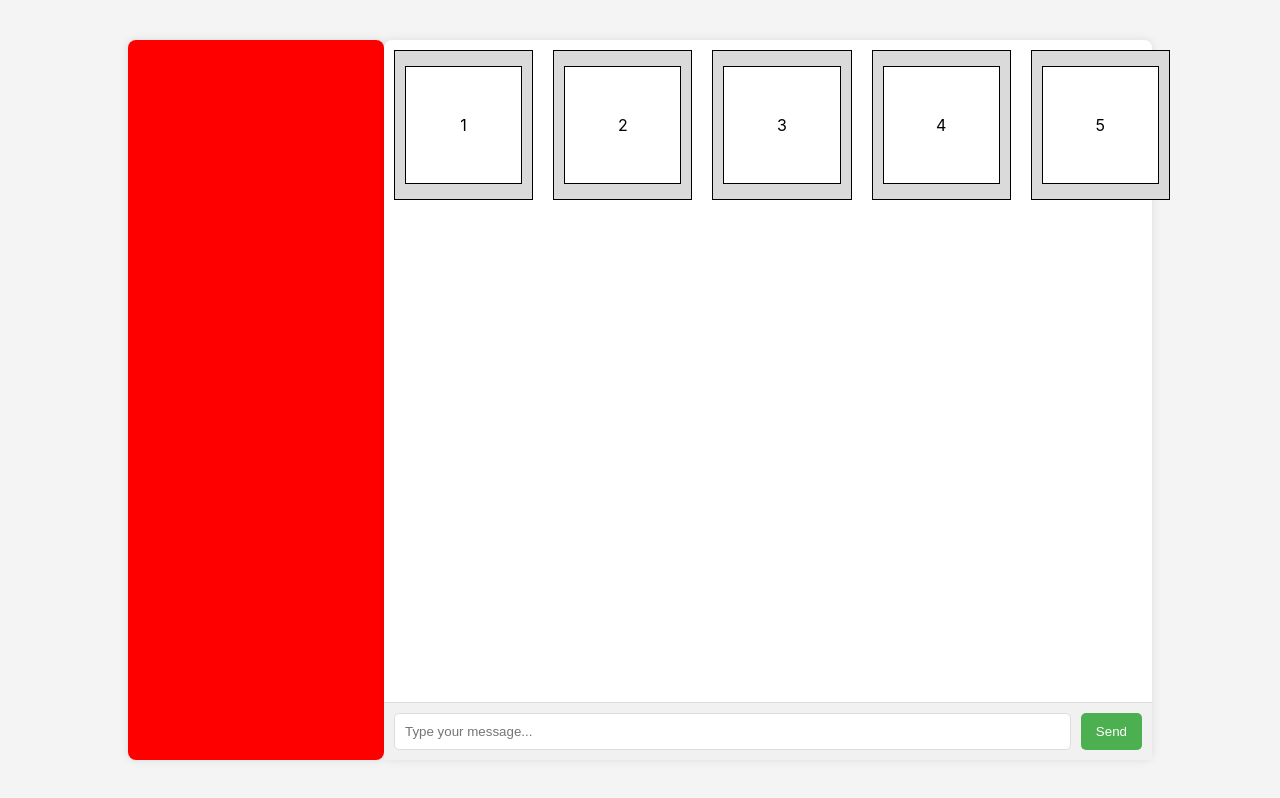
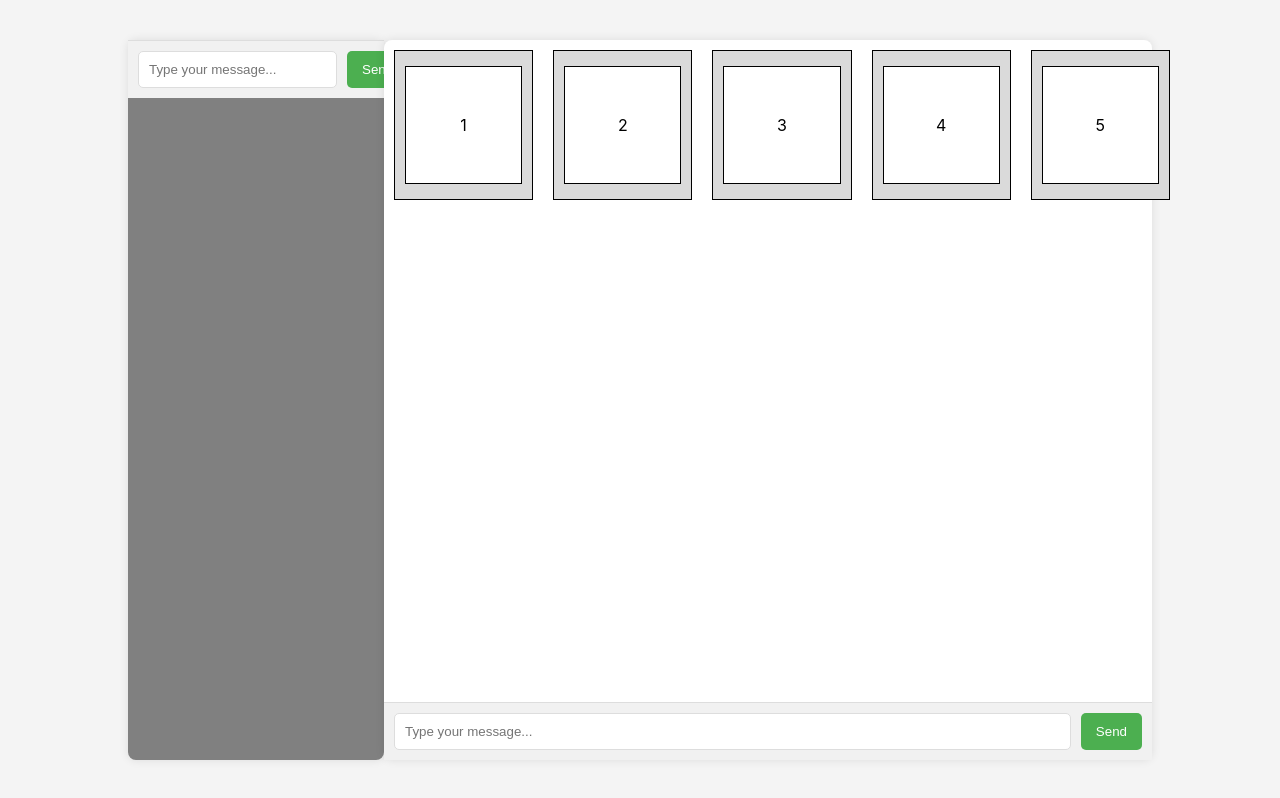
Before and after one commit to a22fu/WingmanAI, a React (Create React App) app in the folder frontend/vct-chatbot/: page / in a window 1280 px wide. Built offline with nearby package versions, Linux system fonts and the light colour scheme; the HTML template or start-up script is replaced by a standard one.

Commit message:
added search bar

```diff
--- a/frontend/vct-chatbot/src/App.css
+++ b/frontend/vct-chatbot/src/App.css
@@ -12,7 +12,7 @@
 .search-window {
   width: 20vw;
   height: 90vh;
-  background-color: red;
+  background-color: gray;
   border-radius: 8px;
   box-shadow: 0 0 10px rgba(0, 0, 0, 0.1);
   display: flex;
--- a/frontend/vct-chatbot/src/App.jsx
+++ b/frontend/vct-chatbot/src/App.jsx
@@ -16,6 +16,7 @@ import {
 import { arrayMove, sortableKeyboardCoordinates } from "@dnd-kit/sortable";
 
 import "./App.css";
+import SearchWindow from "./components/SearchWindow.jsx";
 
 function App() {
   const [messages, setMessages] = useState([]);
@@ -35,7 +36,7 @@ function App() {
 
   return (
     <div className="App">
-      <div className="search-window"></div>
+      <SearchWindow></SearchWindow>
       <ChatWindow messages={messages} onSendMessage={handleSendMessage} />
     </div>
   );
--- a/frontend/vct-chatbot/src/components/SearchWindow.jsx
+++ b/frontend/vct-chatbot/src/components/SearchWindow.jsx
@@ -15,3 +15,20 @@ import {
   closestCorners,
 } from "@dnd-kit/core";
 import { arrayMove, sortableKeyboardCoordinates } from "@dnd-kit/sortable";
+
+export default function SearchWindow() {
+  const onSearch = async (search) => {
+    console.log(search + "received");
+
+  };
+
+  return (
+    <div className='search-window'>
+      <ChatInput
+        onSendMessage={onSearch}
+      >
+
+      </ChatInput>
+    </div>
+  );
+}
```
